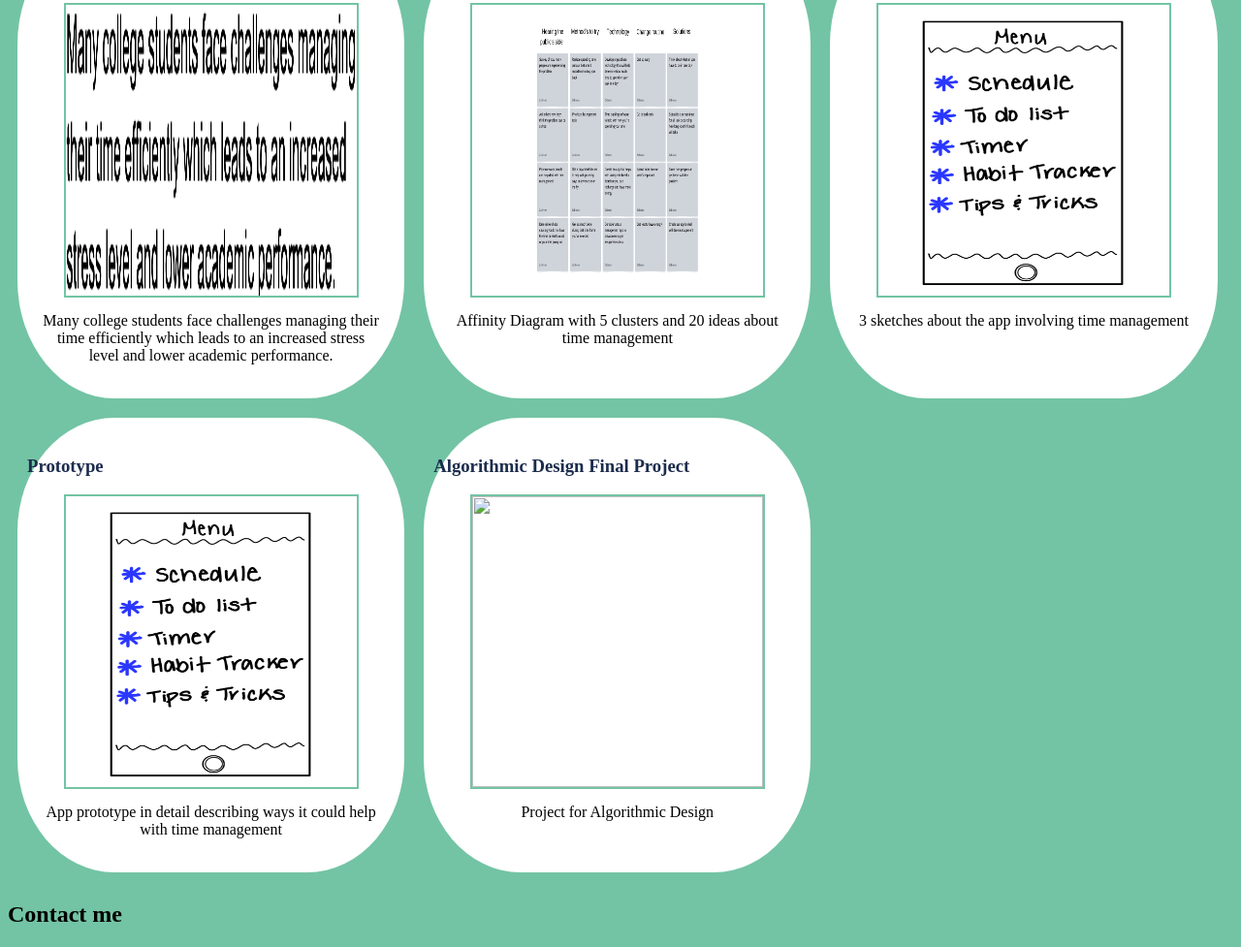
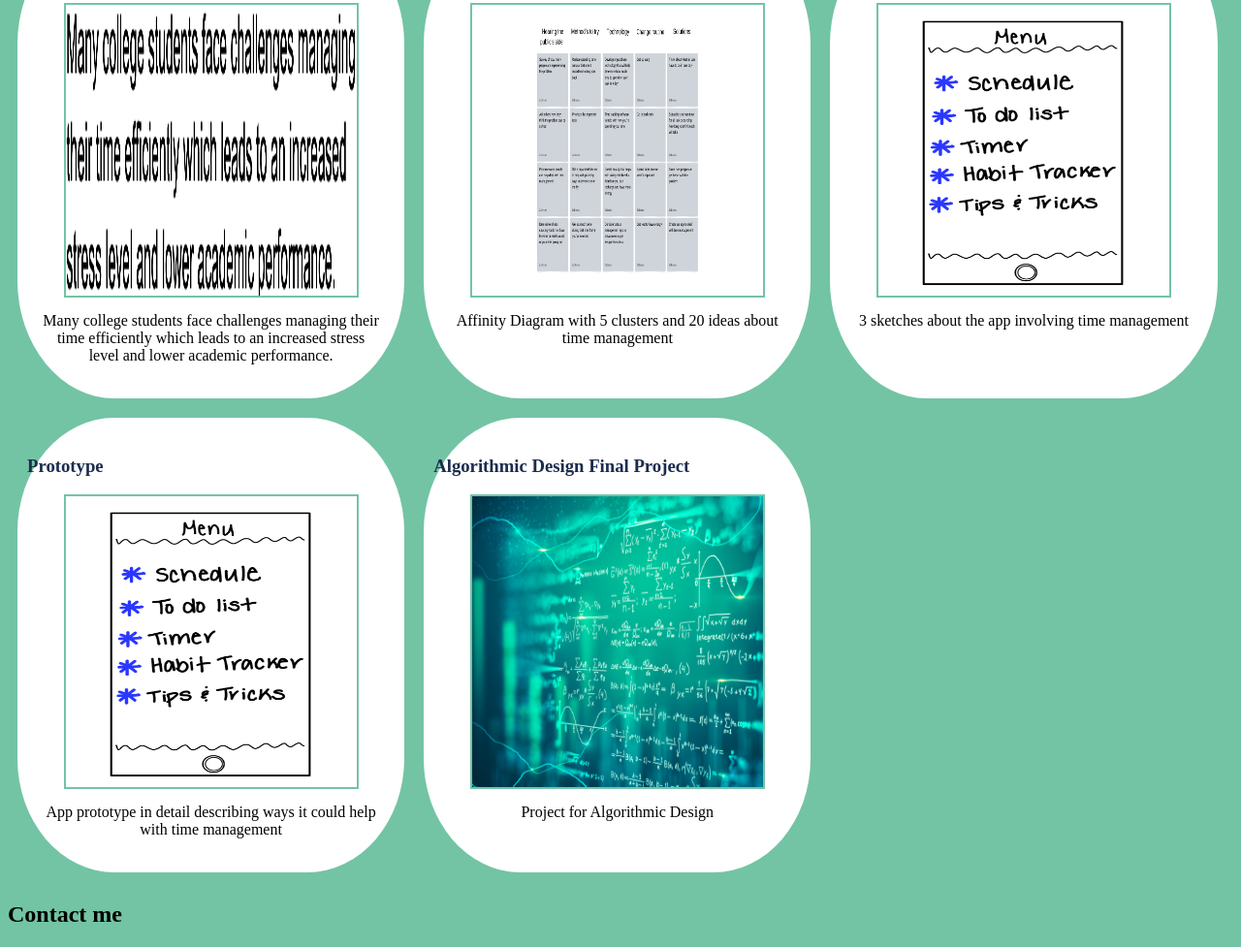
Before and after one commit to Zabreon3/ZaBreon3.github.io, a plain HTML site: page index.html in a window 1280 px wide. Shown: the part 695-1672 px from the top of the page at 97% size. Drawn offline with Linux system fonts and the light colour scheme.

Commit message:
index.html

```diff
--- a/index.html
+++ b/index.html
@@ -81,7 +81,7 @@
         <h3>Algorithmic Design Final Project</h3>
         </a>
         <a href="https://github.com/Zabreon3/CSCE-145-project-/">
-        <img src=".png">
+        <img src="images/image 45 png.png">
         </a>
         <p>Project for Algorithmic Design</p>
         </section>
```
